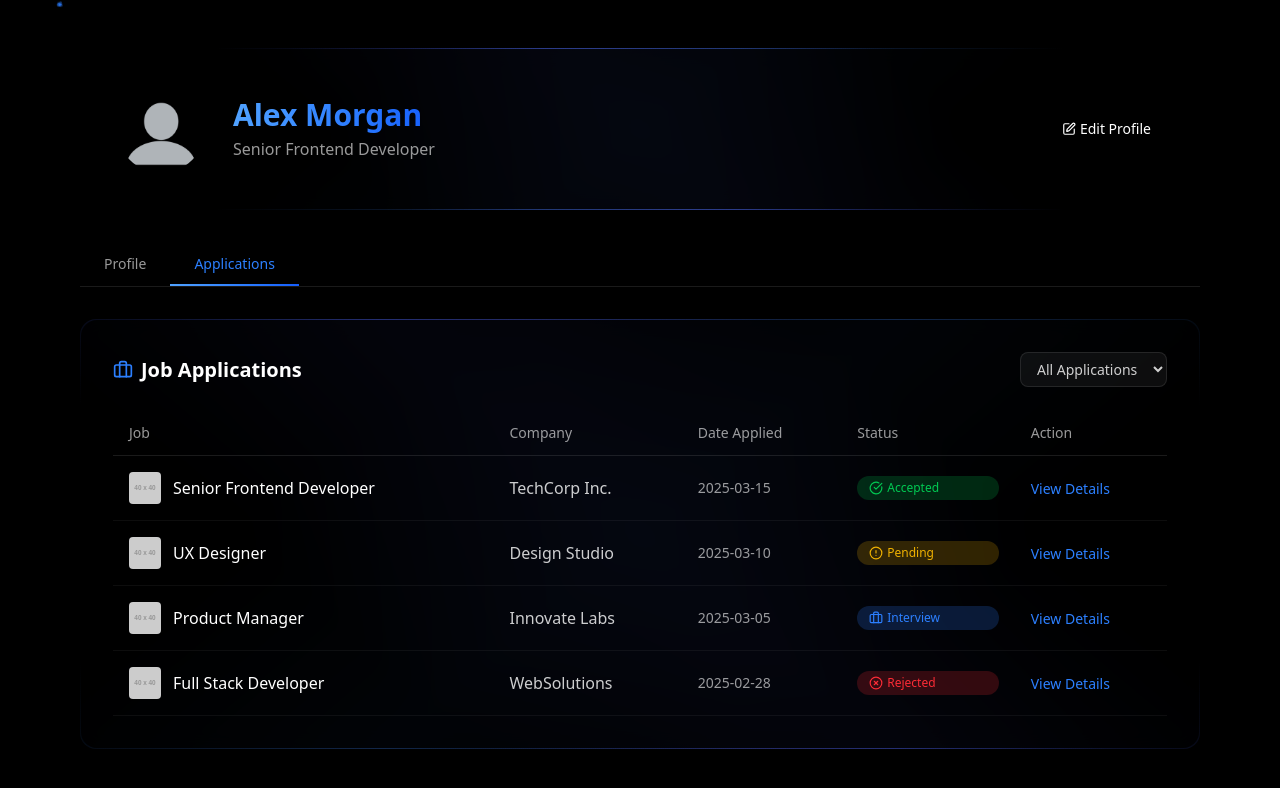
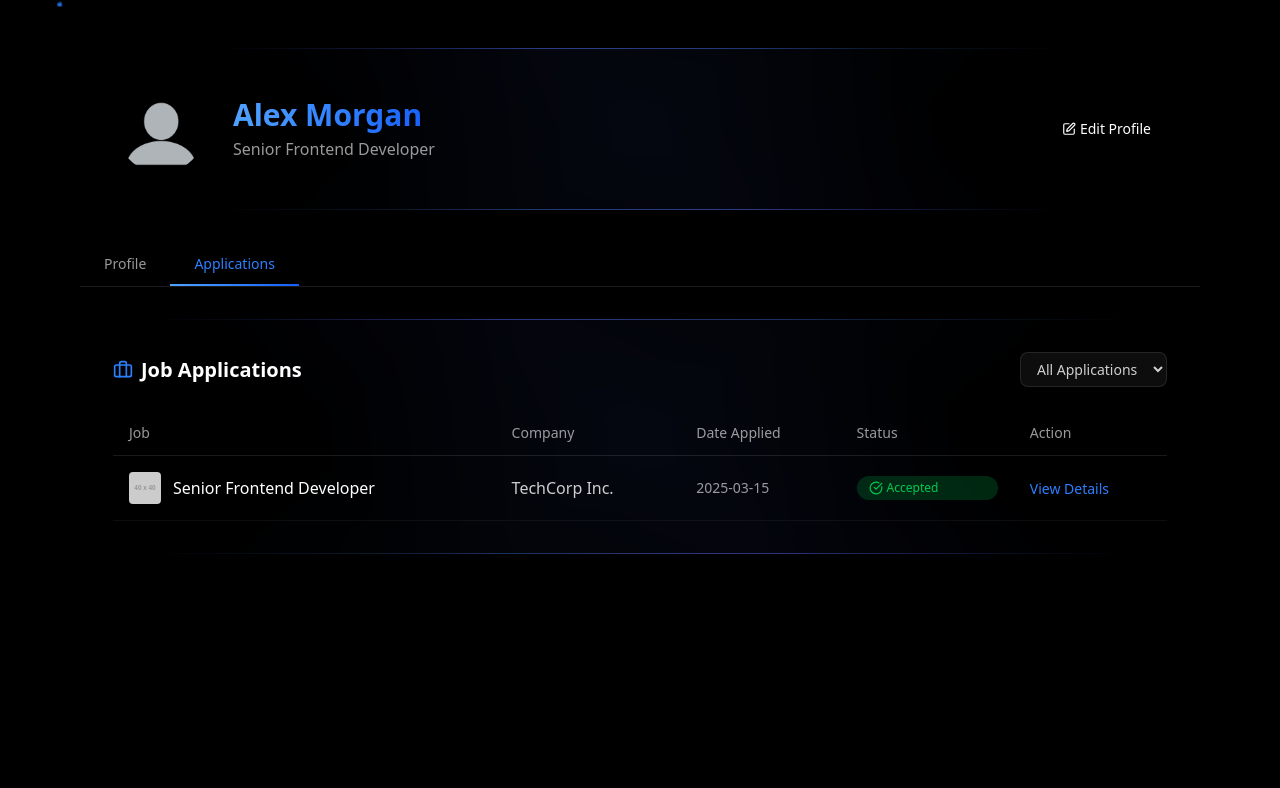
Before and after one commit to GauRav-sINGh123/NextGig, a React (Vite) app in the folder frontend/: page /profile in a window 1280 px wide. Both pictures are taken after a click on the button "Applications". Shown: the top 788 px of the page. Built offline with nearby package versions, Linux system fonts and the light colour scheme.

Commit message:
Component Refactored

```diff
--- /dev/null
+++ b/frontend/src/components/ParticleBackground.tsx
@@ -0,0 +1,33 @@
+import { motion} from "framer-motion"
+
+// Animated particles component
+const ParticleBackground = () => {
+  return (
+    <div className="absolute inset-0 overflow-hidden pointer-events-none">
+      {[...Array(20)].map((_, i) => (
+        <motion.div
+          key={i}
+          className="absolute w-1 h-1 rounded-full bg-blue-500/30"
+          initial={{
+            x: Math.random() * 100 + "%",
+            y: Math.random() * 100 + "%",
+            opacity: Math.random() * 0.5 + 0.2,
+            scale: Math.random() * 0.5 + 0.5,
+          }}
+          animate={{
+            x: [Math.random() * 100 + "%", Math.random() * 100 + "%", Math.random() * 100 + "%"],
+            y: [Math.random() * 100 + "%", Math.random() * 100 + "%", Math.random() * 100 + "%"],
+            opacity: [Math.random() * 0.5 + 0.2, Math.random() * 0.8 + 0.4, Math.random() * 0.5 + 0.2],
+          }}
+          transition={{
+            duration: Math.random() * 20 + 15,
+            repeat: Number.POSITIVE_INFINITY,
+            ease: "linear",
+          }}
+        />
+      ))}
+    </div>
+  )
+}
+
+export default ParticleBackground
--- /dev/null
+++ b/frontend/src/components/StatusBadge.tsx
@@ -0,0 +1,46 @@
+import { AlertCircle, Briefcase, CheckCircle, Clock, XCircle } from "lucide-react"
+import { motion} from "framer-motion"
+
+// Status badge component
+const StatusBadge = ({ status }: { status: string }) => {
+  let bgColor = ""
+  let textColor = ""
+  let Icon = Clock
+
+  switch (status) {
+    case "Accepted":
+      bgColor = "bg-green-500/20"
+      textColor = "text-green-500"
+      Icon = CheckCircle
+      break
+    case "Rejected":
+      bgColor = "bg-red-500/20"
+      textColor = "text-red-500"
+      Icon = XCircle
+      break
+    case "Interview":
+      bgColor = "bg-blue-500/20"
+      textColor = "text-blue-500"
+      Icon = Briefcase
+      break
+    case "Pending":
+    default:
+      bgColor = "bg-yellow-500/20"
+      textColor = "text-yellow-500"
+      Icon = AlertCircle
+      break
+  }
+
+  return (
+    <motion.div
+      initial={{ opacity: 0, scale: 0.9 }}
+      animate={{ opacity: 1, scale: 1 }}
+      className={`flex items-center space-x-1 px-3 py-1 rounded-full ${bgColor} ${textColor}`}
+    >
+      <Icon className="w-3.5 h-3.5" />
+      <span className="text-xs font-medium">{status}</span>
+    </motion.div>
+  )
+}
+
+export default StatusBadge
--- a/frontend/src/components/index.ts
+++ b/frontend/src/components/index.ts
@@ -6,6 +6,8 @@ import Hero from "../components/Hero";
 import Navbar from "../components/Navbar";
 import AnimatedGradientBorder from "./AnimatedGradientBorder";
 import Footer from "./Footer";
+import ParticleBackground from "./ParticleBackground";
+import StatusBadge from "./StatusBadge";
 
 
-export {Analytic,BrandSection,FeaturedJob,FeatureGrid,Hero,Navbar,AnimatedGradientBorder,Footer};
+export {StatusBadge,Analytic,BrandSection,FeaturedJob,FeatureGrid,Hero,Navbar,AnimatedGradientBorder,Footer,ParticleBackground };
--- a/frontend/src/pages/Profile.tsx
+++ b/frontend/src/pages/Profile.tsx
@@ -1,4 +1,4 @@
-import AnimatedGradientBorder from '../components/AnimatedGradientBorder'
+import { AnimatedGradientBorder ,ParticleBackground,StatusBadge} from '../components/index'
 import { useState } from "react"
 import { motion, AnimatePresence } from "framer-motion"
 import {
@@ -9,10 +9,6 @@ import {
   GraduationCap,
   FileText,
   Edit,
-  Clock,
-  CheckCircle,
-  XCircle,
-  AlertCircle,
   Briefcase,
   Sparkles,
 } from "lucide-react"
@@ -27,104 +23,10 @@ const applications = [
     date: "2025-03-15",
     logo: "https://via.placeholder.com/40",
   },
-  {
-    id: 2,
-    jobTitle: "UX Designer",
-    company: "Design Studio",
-    status: "Pending",
-    date: "2025-03-10",
-    logo: "https://via.placeholder.com/40",
-  },
-  {
-    id: 3,
-    jobTitle: "Product Manager",
-    company: "Innovate Labs",
-    status: "Interview",
-    date: "2025-03-05",
-    logo: "https://via.placeholder.com/40",
-  },
-  {
-    id: 4,
-    jobTitle: "Full Stack Developer",
-    company: "WebSolutions",
-    status: "Rejected",
-    date: "2025-02-28",
-    logo: "https://via.placeholder.com/40",
-  },
 ]
 
-// Status badge component
-const StatusBadge = ({ status }: { status: string }) => {
-  let bgColor = ""
-  let textColor = ""
-  let Icon = Clock
-
-  switch (status) {
-    case "Accepted":
-      bgColor = "bg-green-500/20"
-      textColor = "text-green-500"
-      Icon = CheckCircle
-      break
-    case "Rejected":
-      bgColor = "bg-red-500/20"
-      textColor = "text-red-500"
-      Icon = XCircle
-      break
-    case "Interview":
-      bgColor = "bg-blue-500/20"
-      textColor = "text-blue-500"
-      Icon = Briefcase
-      break
-    case "Pending":
-    default:
-      bgColor = "bg-yellow-500/20"
-      textColor = "text-yellow-500"
-      Icon = AlertCircle
-      break
-  }
-
-  return (
-    <motion.div
-      initial={{ opacity: 0, scale: 0.9 }}
-      animate={{ opacity: 1, scale: 1 }}
-      className={`flex items-center space-x-1 px-3 py-1 rounded-full ${bgColor} ${textColor}`}
-    >
-      <Icon className="w-3.5 h-3.5" />
-      <span className="text-xs font-medium">{status}</span>
-    </motion.div>
-  )
-}
 
 
-// Animated particles component
-const ParticleBackground = () => {
-  return (
-    <div className="absolute inset-0 overflow-hidden pointer-events-none">
-      {[...Array(20)].map((_, i) => (
-        <motion.div
-          key={i}
-          className="absolute w-1 h-1 rounded-full bg-blue-500/30"
-          initial={{
-            x: Math.random() * 100 + "%",
-            y: Math.random() * 100 + "%",
-            opacity: Math.random() * 0.5 + 0.2,
-            scale: Math.random() * 0.5 + 0.5,
-          }}
-          animate={{
-            x: [Math.random() * 100 + "%", Math.random() * 100 + "%", Math.random() * 100 + "%"],
-            y: [Math.random() * 100 + "%", Math.random() * 100 + "%", Math.random() * 100 + "%"],
-            opacity: [Math.random() * 0.5 + 0.2, Math.random() * 0.8 + 0.4, Math.random() * 0.5 + 0.2],
-          }}
-          transition={{
-            duration: Math.random() * 20 + 15,
-            repeat: Number.POSITIVE_INFINITY,
-            ease: "linear",
-          }}
-        />
-      ))}
-    </div>
-  )
-}
 
 export default function Profile() {
   const [activeTab, setActiveTab] = useState("profile")
```
